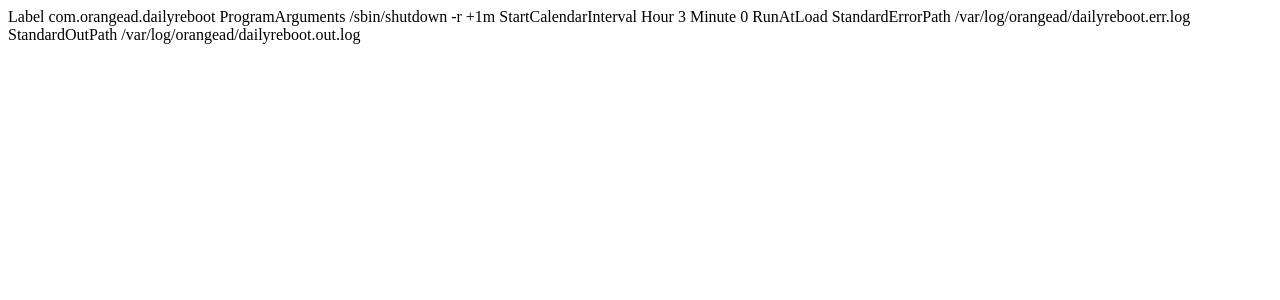
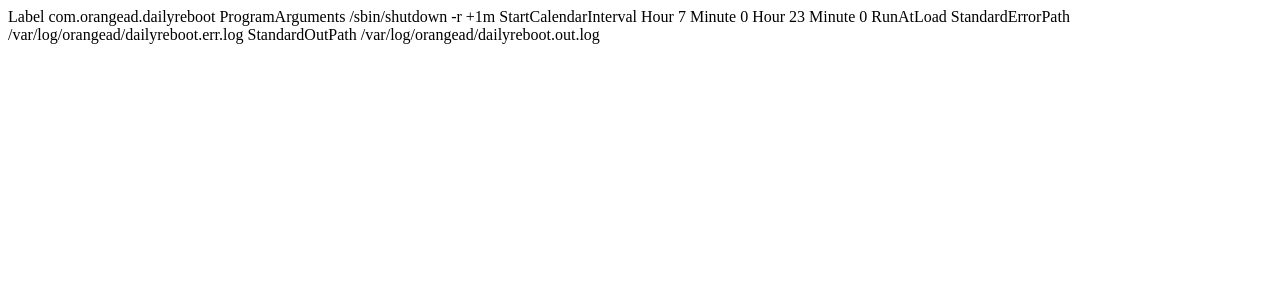
Before and after one commit to orangeadmtl/oaAnsible, a Python web app: template roles/macos/settings/templates/com.orangead.dailyreboot.plist.j2 in a window 1280 px wide. Shown: the top 300 px of the page. Run offline with Jinja, Linux system fonts and the light colour scheme; the template is opened without the code that fills it, so the values that code supplies are empty.

Commit message:
feat: update daily reboot schedule to 7 AM and 11 PM

```diff
--- a/roles/macos/settings/templates/com.orangead.dailyreboot.plist.j2
+++ b/roles/macos/settings/templates/com.orangead.dailyreboot.plist.j2
@@ -11,12 +11,20 @@
         <string>+1m</string>
     </array>
     <key>StartCalendarInterval</key>
-    <dict>
-        <key>Hour</key>
-        <integer>{{ daily_reboot_hour | default(3) }}</integer>
-        <key>Minute</key>
-        <integer>{{ daily_reboot_minute | default(0) }}</integer>
-    </dict>
+    <array>
+        <dict>
+            <key>Hour</key>
+            <integer>7</integer>
+            <key>Minute</key>
+            <integer>0</integer>
+        </dict>
+        <dict>
+            <key>Hour</key>
+            <integer>23</integer>
+            <key>Minute</key>
+            <integer>0</integer>
+        </dict>
+    </array>
     <key>RunAtLoad</key>
     <false/>
     <key>StandardErrorPath</key>
```
